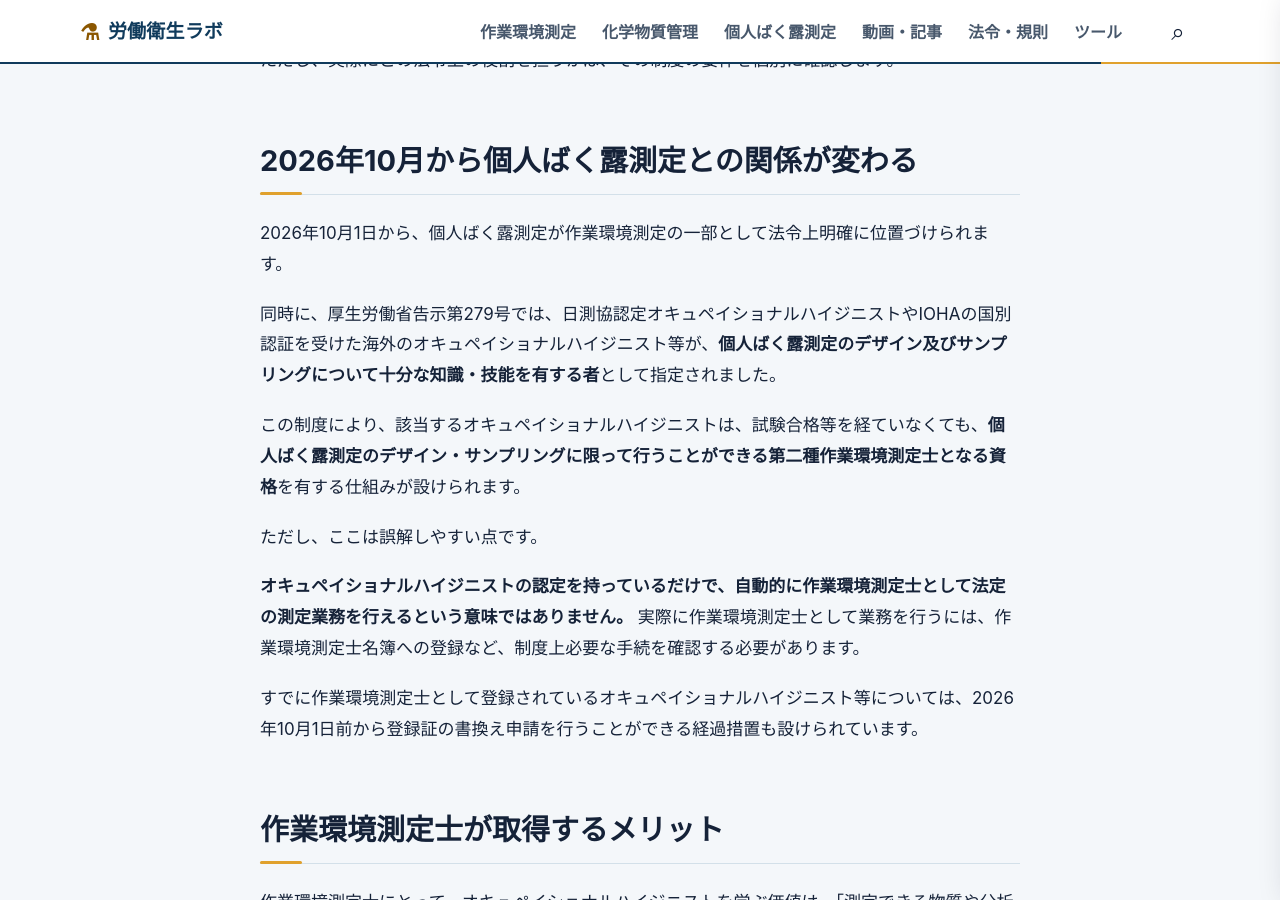
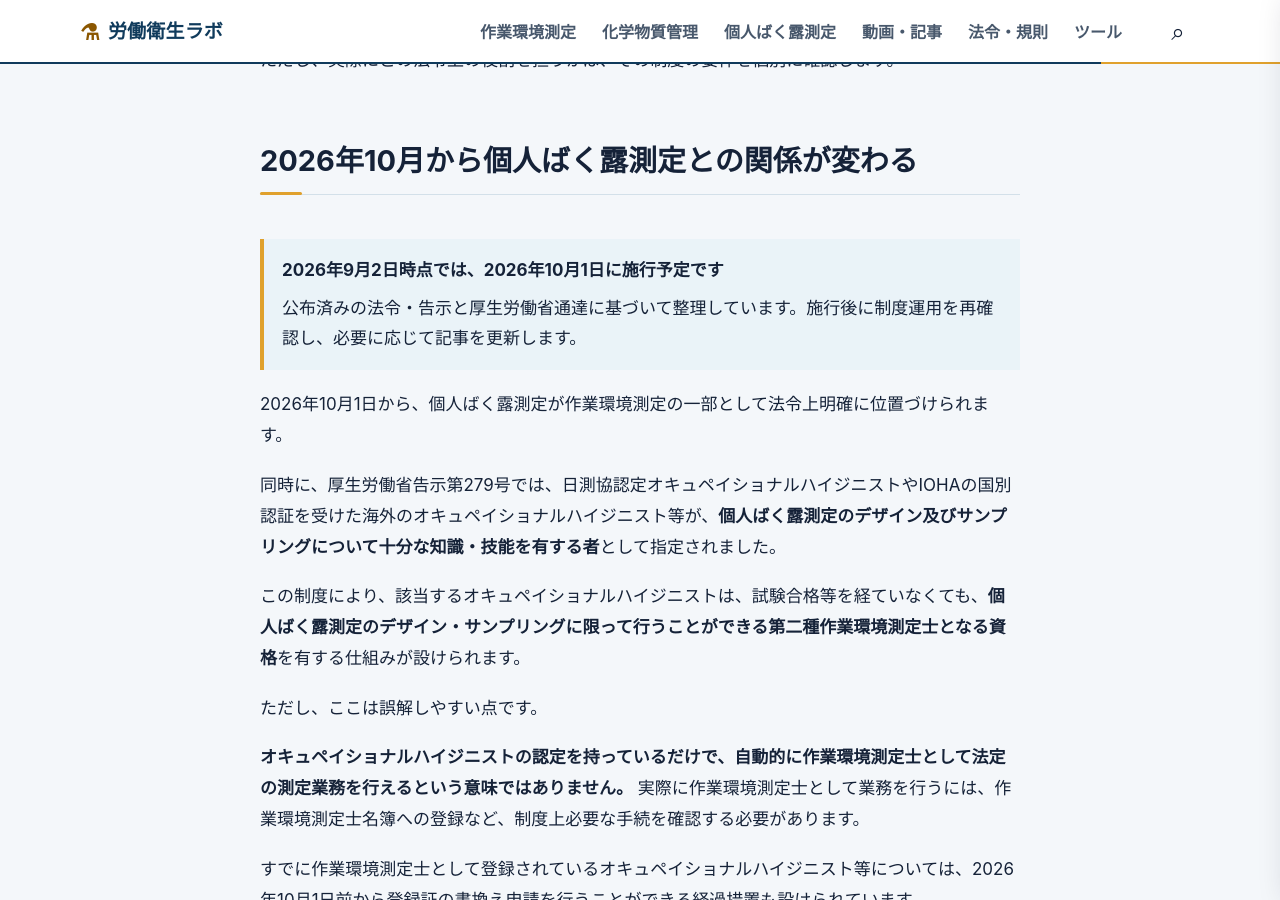
Before and after one commit to rodoeisei-lab/rodoeisei-lab, a Jekyll site: the page built from _guides/occupational-hygienist-basics.md, in a window 1280 px wide and 900 px high, scrolled down 7389 px. Built offline with Jekyll 4.4.1, drawn with Linux system fonts in a browser that asks for light colours.

Commit message:
Mark October occupational hygiene changes for post-effective review

```diff
--- a/_guides/occupational-hygienist-basics.md
+++ b/_guides/occupational-hygienist-basics.md
@@ -18,7 +18,7 @@
 updated_at: 2026-09-02
 reviewed_at: 2026-09-02
 checked_at: 2026-09-02
-scheduled_review_at: 2027-04-01
+scheduled_review_at: 2026-10-01
 reading_time: 約12分
 minutes: 12
 summary:
@@ -215,6 +215,11 @@
 
 ## 2026年10月から個人ばく露測定との関係が変わる
 
+<aside class="chemical-disclaimer" aria-label="2026年10月施行の制度改正に関する注意">
+<strong>2026年9月2日時点では、2026年10月1日に施行予定です</strong>
+<p>公布済みの法令・告示と厚生労働省通達に基づいて整理しています。施行後に制度運用を再確認し、必要に応じて記事を更新します。</p>
+</aside>
+
 2026年10月1日から、個人ばく露測定が作業環境測定の一部として法令上明確に位置づけられます。
 
 同時に、厚生労働省告示第279号では、日測協認定オキュペイショナルハイジニストやIOHAの国別認証を受けた海外のオキュペイショナルハイジニスト等が、**個人ばく露測定のデザイン及びサンプリングについて十分な知識・技能を有する者**として指定されました。
```
